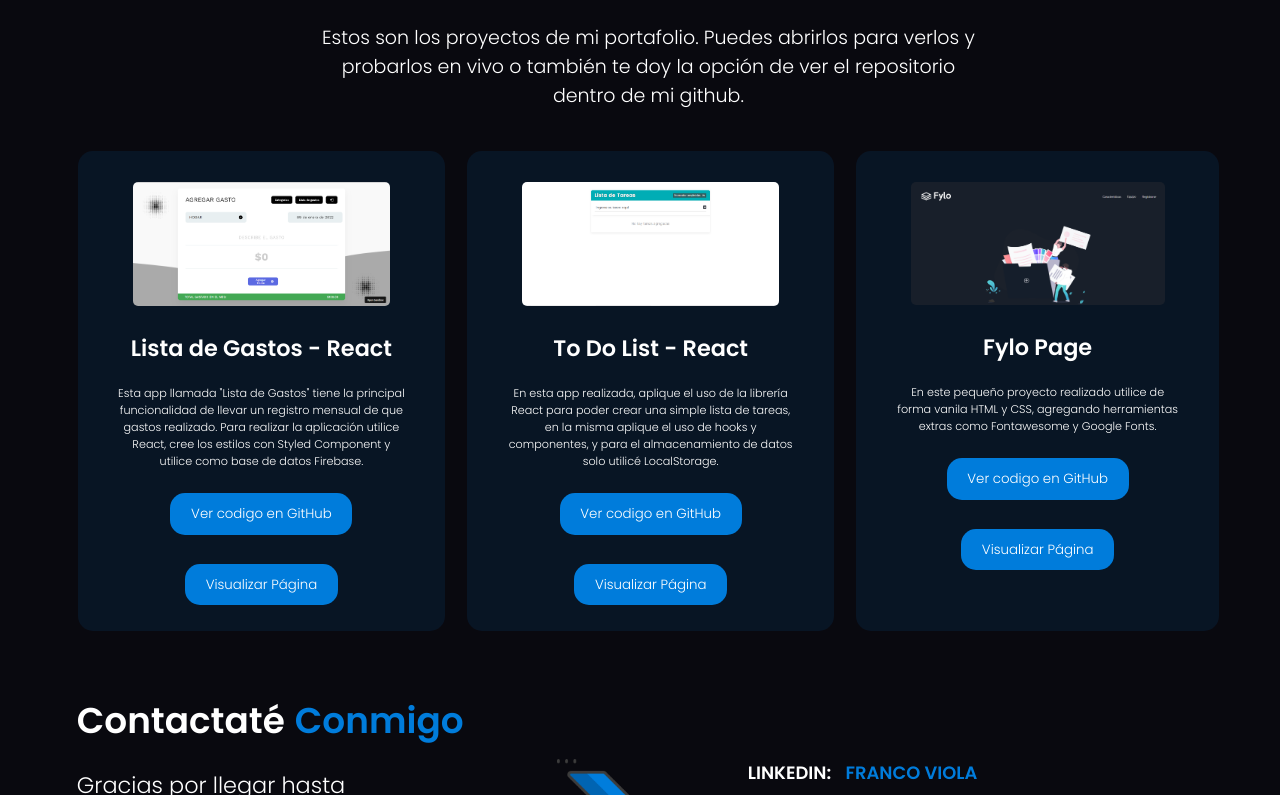
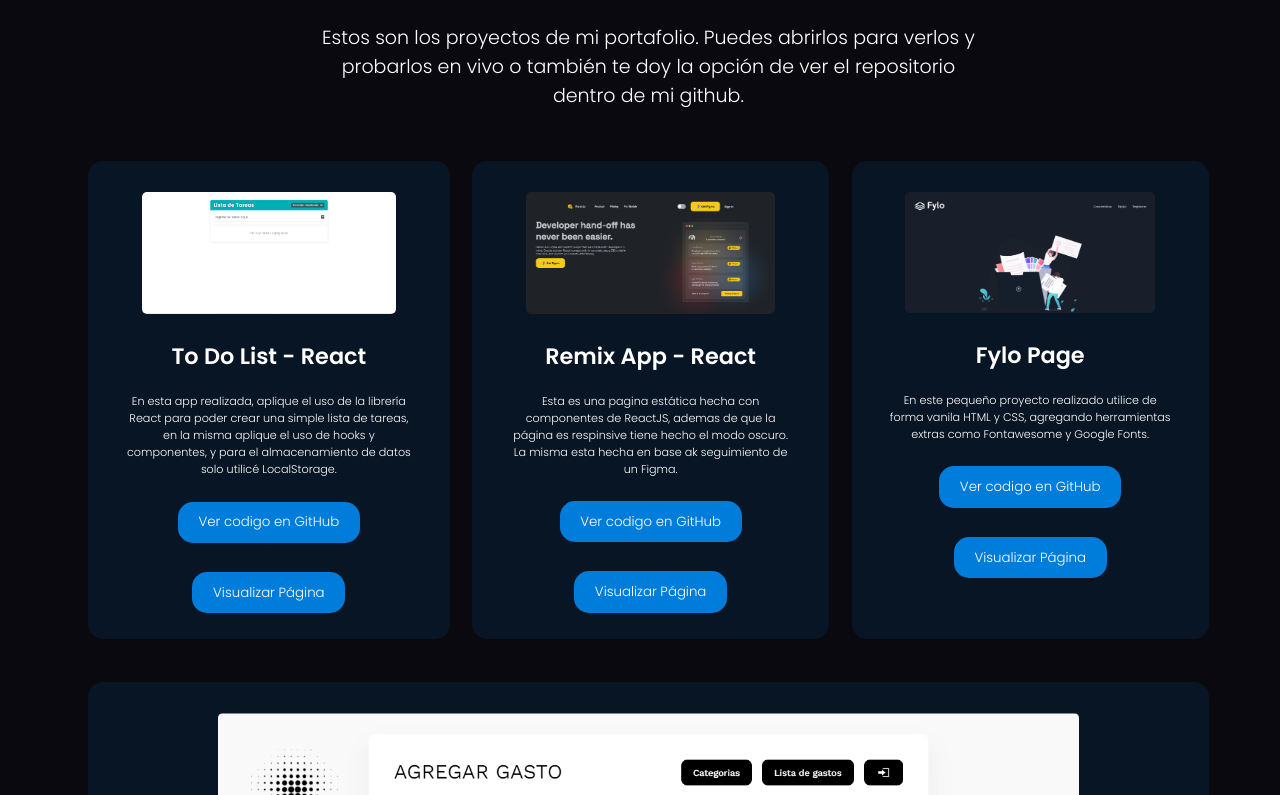
Before and after one commit to violafranco/violafranco.github, a React (Create React App) app: page / in a window 1280 px wide. Shown: the part 1165-1960 px from the top of the page. Built offline with nearby package versions, Linux system fonts and the light colour scheme; the HTML template or start-up script is replaced by a standard one.

Commit message:
add remix project inside MyProjects component

```diff
--- a/package.json
+++ b/package.json
@@ -12,6 +12,7 @@
     "react-router-dom": "^6.2.1",
     "react-scripts": "5.0.0",
     "react-scroll": "^1.8.5",
+    "react-styled-carousel": "^0.5.1",
     "styled-components": "^5.3.3",
     "web-vitals": "^2.1.4"
   },
--- a/src/components/ContactMe.js
+++ b/src/components/ContactMe.js
@@ -101,8 +101,10 @@ const BoxTwo = styled.div`
 
     @media (max-width: 480px) {
         width: 90vw;
-        margin: 0;
+        margin-left: -4em;
+
     }
+
 `
 
 const ContainerArrow = styled.div`
--- a/src/components/MyProjects.js
+++ b/src/components/MyProjects.js
@@ -1,8 +1,11 @@
 import React from 'react';
 import styled from 'styled-components';
 import ListaDeGastos from './../img/Projects/ListaGastos.PNG';
-import FyloPage from './../img/Projects/FyloPage.PNG'
-import ToDoList from './../img/Projects/ToDoList-React.PNG'
+import FyloPage from './../img/Projects/FyloPage.PNG';
+import ToDoList from './../img/Projects/ToDoList-React.PNG';
+import Remix from './../img/Projects/Remix.PNG';
+import Slider from 'react-styled-carousel';
+
 
 const MyProjects = () => {
     return (
@@ -15,6 +18,34 @@ const MyProjects = () => {
             </BoxOne>
 
             <BoxTwo>
+                <ContainerCard>
+                    <Card>
+                        <Image src={ToDoList} />
+                        <TitleProject>To Do List - React</TitleProject>
+                        <DescriptionProject>En esta app realizada, aplique el uso de la librería React para
+                        poder crear una simple lista de tareas, en la misma aplique el uso de hooks y componentes,
+                        y para el almacenamiento de datos solo utilicé LocalStorage.</DescriptionProject>
+                        <Button><a href='https://github.com/violafranco/ListToDo-React' target='_blank'>Ver codigo en GitHub</a></Button>
+                        <Button><a href='https://violafranco.github.io/ListToDo-React/' target='_blank'>Visualizar Página</a></Button>
+                    </Card>
+                    <Card>
+                        <Image src={Remix} />
+                        <TitleProject>Remix App - React</TitleProject>
+                        <DescriptionProject>Esta es una pagina estática hecha con componentes de ReactJS, ademas de que la página es respinsive
+                        tiene hecho el modo oscuro. La misma esta hecha en base ak seguimiento de un Figma.</DescriptionProject>
+                        <Button><a href='https://github.com/violafranco/remixAppReactJS' target='_blank'>Ver codigo en GitHub</a></Button>
+                        <Button><a href='https://violafranco.github.io/remixAppReactJS/' target='_blank'>Visualizar Página</a></Button>
+                    </Card>
+                    <Card>
+                        <Image src={FyloPage} />
+                        <TitleProject>Fylo Page</TitleProject>
+                        <DescriptionProject>En este pequeño proyecto realizado utilice de forma vanila HTML y CSS,
+                        agregando herramientas extras como Fontawesome y Google Fonts.</DescriptionProject>
+                        <Button><a href='https://github.com/violafranco/FyloPage' target='_blank'>Ver codigo en GitHub</a></Button>
+                        <Button><a href='https://violafranco.github.io/FyloPage/' target='_blank'>Visualizar Página</a></Button>
+                    </Card>
+                </ContainerCard>
+                <ContainerCard2>
                     <Card>
                         <Image src={ListaDeGastos} />
                         <TitleProject>Lista de Gastos - React</TitleProject>
@@ -25,23 +56,7 @@ const MyProjects = () => {
                         <Button><a href='https://github.com/violafranco/ListaDeGastos' target='_blank'>Ver codigo en GitHub</a></Button>
                         <Button><a href='https://gniy8.csb.app/iniciar-sesion' target='_blank'>Visualizar Página</a></Button>
                     </Card>
-                <Card>
-                    <Image src={ToDoList} />
-                    <TitleProject>To Do List - React</TitleProject>
-                    <DescriptionProject>En esta app realizada, aplique el uso de la librería React para
-                    poder crear una simple lista de tareas, en la misma aplique el uso de hooks y componentes,
-                    y para el almacenamiento de datos solo utilicé LocalStorage.</DescriptionProject>
-                    <Button><a href='https://github.com/violafranco/ListToDo-React' target='_blank'>Ver codigo en GitHub</a></Button>
-                    <Button><a href='https://violafranco.github.io/ListToDo-React/' target='_blank'>Visualizar Página</a></Button>
-                </Card>
-                <Card>
-                    <Image src={FyloPage} />
-                    <TitleProject>Fylo Page</TitleProject>
-                    <DescriptionProject>En este pequeño proyecto realizado utilice de forma vanila HTML y CSS,
-                    agregando herramientas extras como Fontawesome y Google Fonts.</DescriptionProject>
-                    <Button><a href='https://github.com/violafranco/FyloPage' target='_blank'>Ver codigo en GitHub</a></Button>
-                    <Button><a href='https://violafranco.github.io/FyloPage/' target='_blank'>Visualizar Página</a></Button>
-                </Card>
+                </ContainerCard2>
             </BoxTwo>
         </Container>
     );
@@ -92,7 +107,6 @@ const Paragraph = styled.p`
 `
 
 const BoxTwo = styled.div`
-    display: flex;
     text-align: center;
 
     @media (max-width: 900px) {
@@ -104,7 +118,7 @@ const BoxTwo = styled.div`
     @media (max-width: 680px) {
         display: flex;
         flex-direction: column;
-        margin-left: 7em;
+        margin-left: 4em;
         width: 95vw;
     }
 `
@@ -164,4 +178,17 @@ const Button = styled.button`
     }
 `
 
+const ContainerCard = styled.div`
+    display: flex;
+
+    @media (max-width: 900px) {
+        display: flex;
+        flex-direction: column;
+        width: 91vw;
+    }
+`
+const ContainerCard2 = styled.div`
+
+`
+
 export default MyProjects;
```
Also changed, not shown: src/img/Projects/Remix.PNG (added), 1 other file (tests, documents, lock files or other folders). Lines whose indentation alone changed are shown as unchanged.
